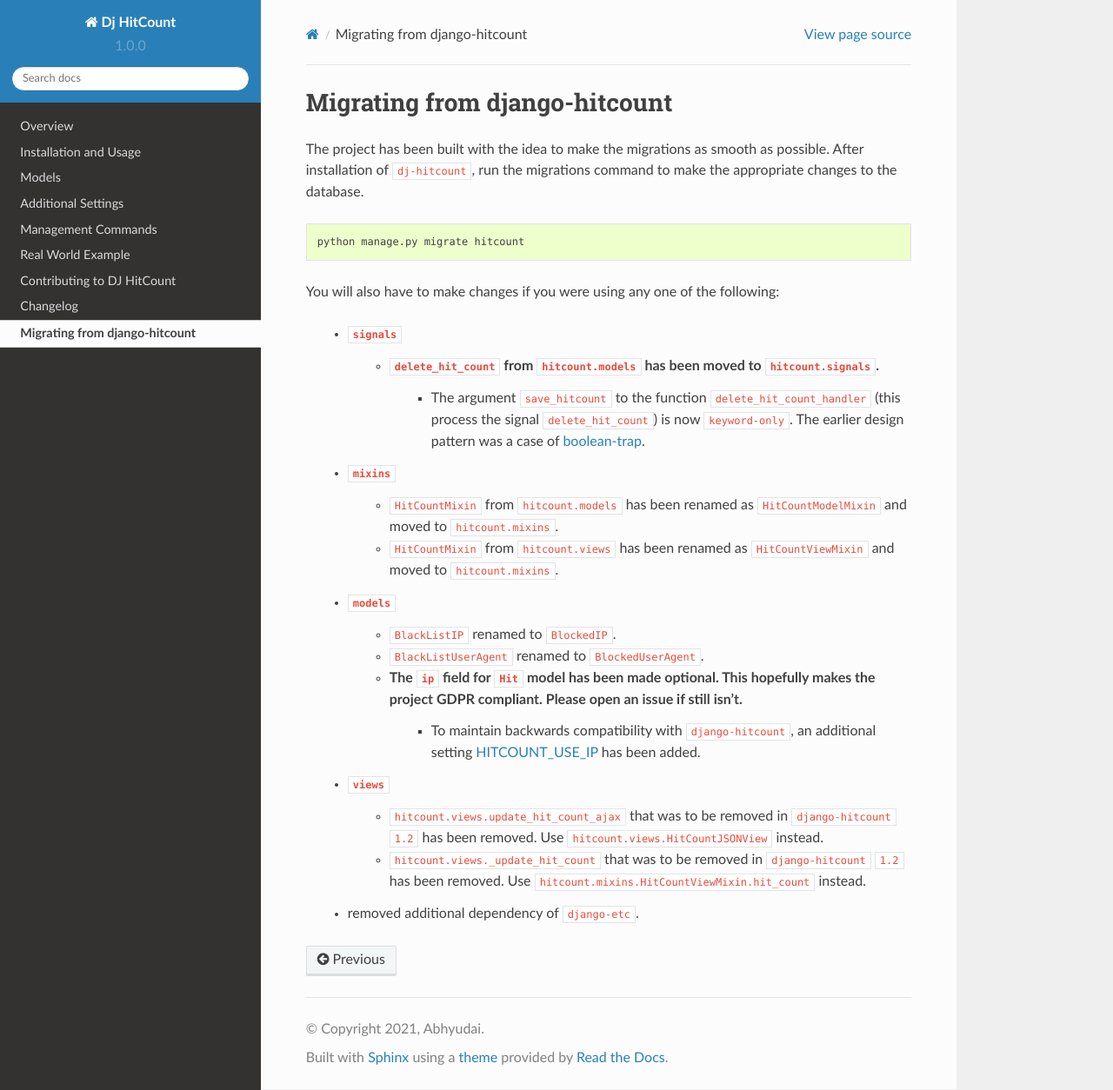
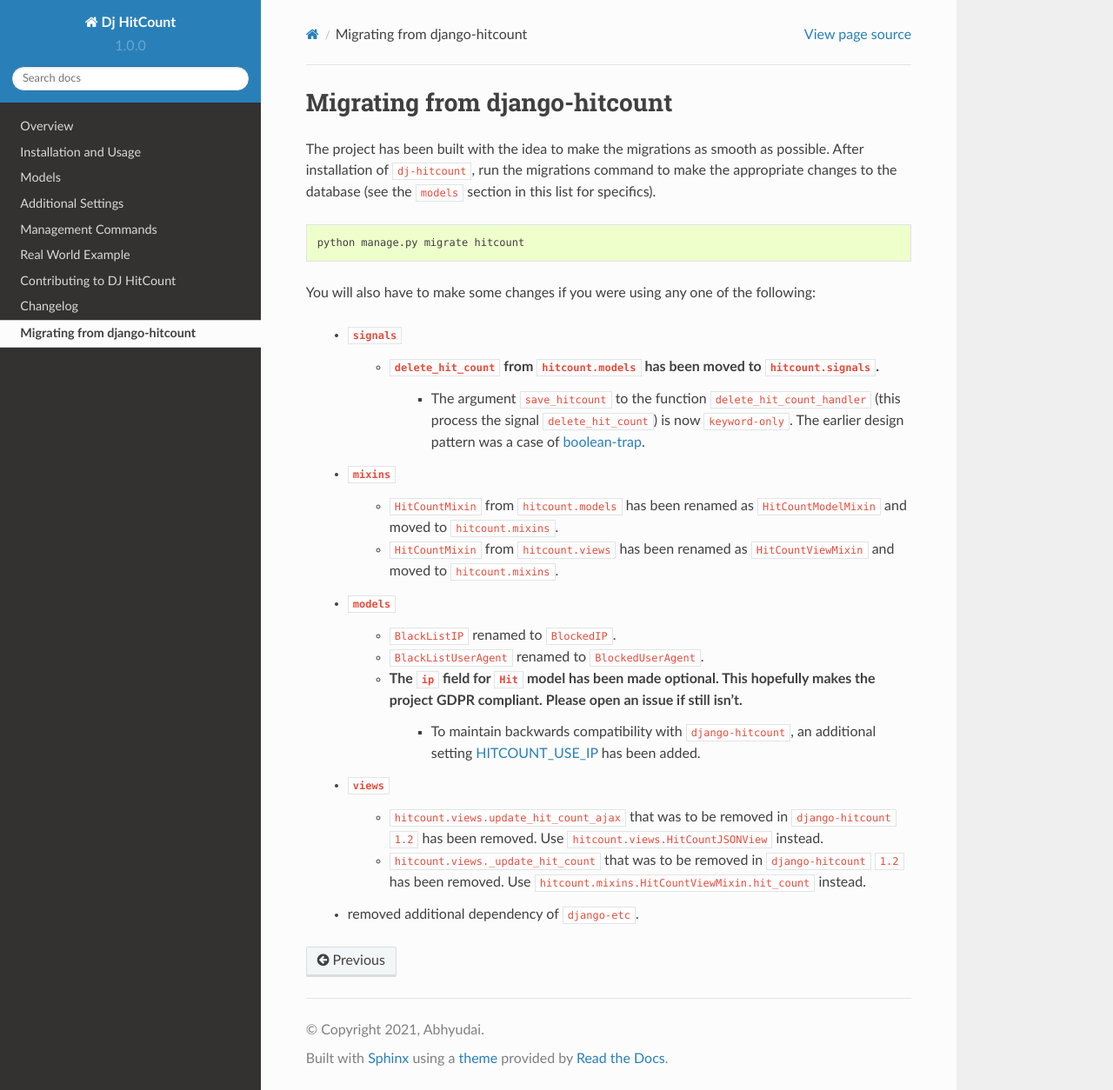
Before and after one commit to abhiabhi94/dj-hitcount, a Sphinx documentation site: the page built from docs/migrating-from-django-hitcount.rst, in a window 1280 px wide and 1254 px high. Shown: the whole window at 87% size. Built offline with Sphinx 7.4.7 and the Read the Docs theme 2.0.0, drawn with Linux system fonts in a browser that asks for light colours.

```diff
--- a/CHANGELOG.rst
+++ b/CHANGELOG.rst
@@ -1,8 +1,8 @@
 Changelog
 =========
 
-Unreleased
-----------
+1.0.0
+-----
 
 - Bring back project to life.
 - Change in project structure
--- a/docs/migrating-from-django-hitcount.rst
+++ b/docs/migrating-from-django-hitcount.rst
@@ -1,14 +1,14 @@
 Migrating from django-hitcount
 ==============================
 
-The project has been built with the idea to make the migrations as smooth as possible. After installation of ``dj-hitcount``, run the migrations command to make the appropriate changes to the database.
+The project has been built with the idea to make the migrations as smooth as possible. After installation of ``dj-hitcount``, run the migrations command to make the appropriate changes to the database (see the ``models`` section in this list for specifics).
 
 .. code:: sh
 
     python manage.py migrate hitcount
 
 
-You will also have to make changes if you were using any one of the following:
+You will also have to make some changes if you were using any one of the following:
 
     - ``signals``
         - ``delete_hit_count`` from ``hitcount.models`` has been moved to ``hitcount.signals``.
--- /dev/null
+++ b/pyproject.toml
@@ -0,0 +1,3 @@
+[build-system]
+requires = ["setuptools", "wheel"]
+build-backend = "setuptools.build_meta"
```
Also changed, not shown: .pre-commit-config.yaml, 4 other files.
